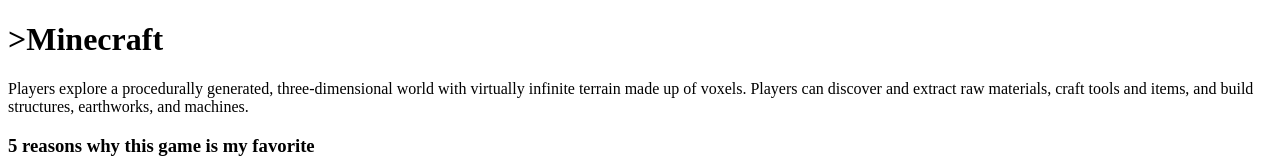
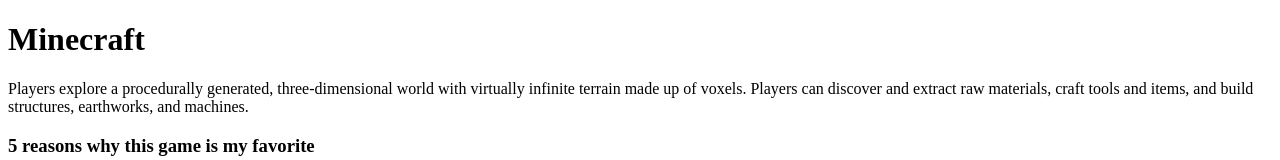
Before and after one commit to jeyysiii/CS-3-Alternative-Assessment-1-Laboratory-Exercise-1, a plain HTML site: page index.html in a window 1280 px wide. Shown: the top 160 px of the page. Drawn offline with Linux system fonts and the light colour scheme.

Commit message:
Update index.html

```diff
--- a/index.html
+++ b/index.html
@@ -11,7 +11,7 @@
      </head>
   <body>
     <div>
-      <h1>>Minecraft</h1>
+      <h1>Minecraft</h1>
       <p>Players explore a procedurally generated, three-dimensional world with virtually infinite terrain made up of voxels. Players can discover and extract raw materials, craft tools and items, and build structures, earthworks, and machines.</p>
     </div>
     <span>
```
